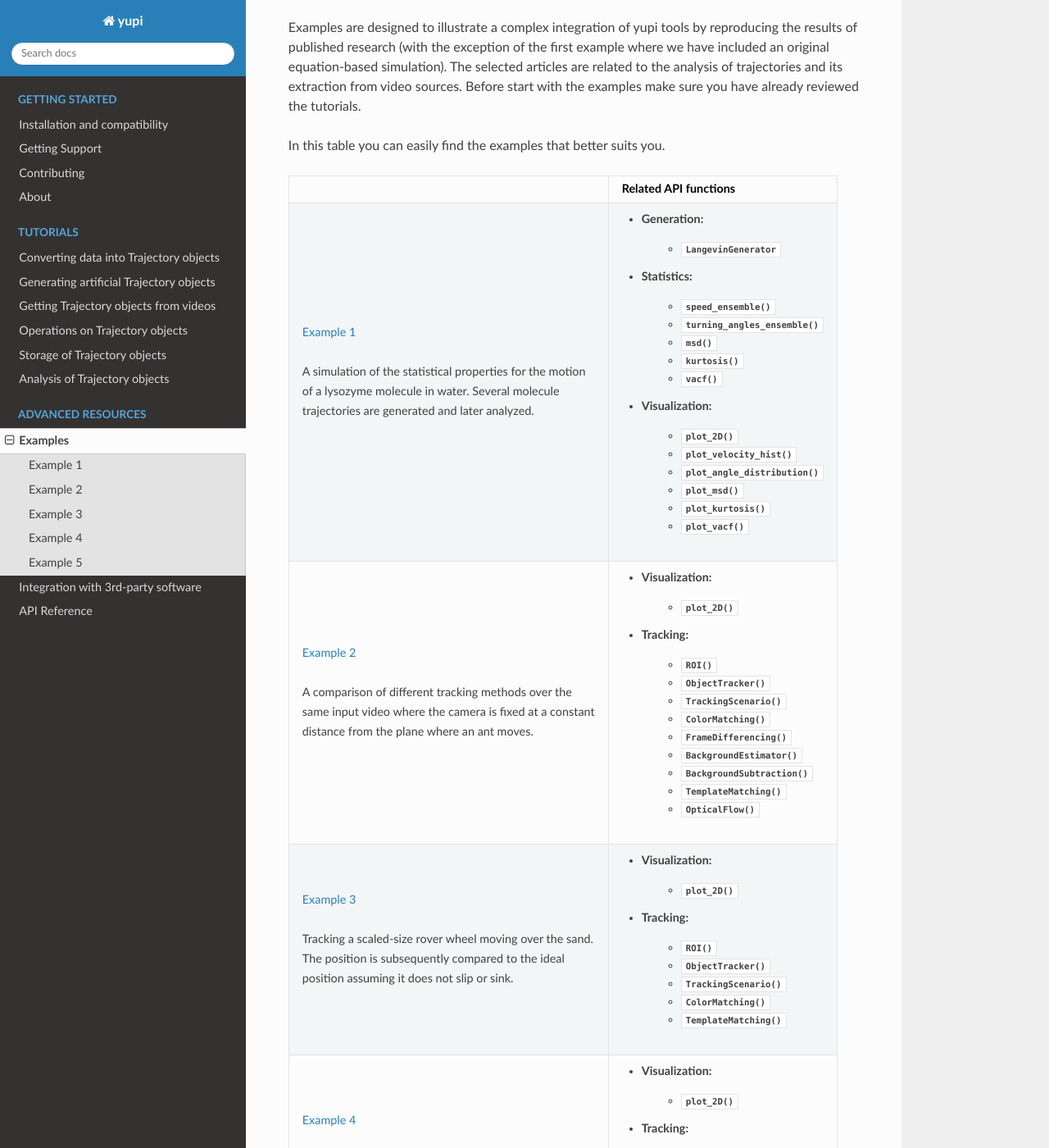
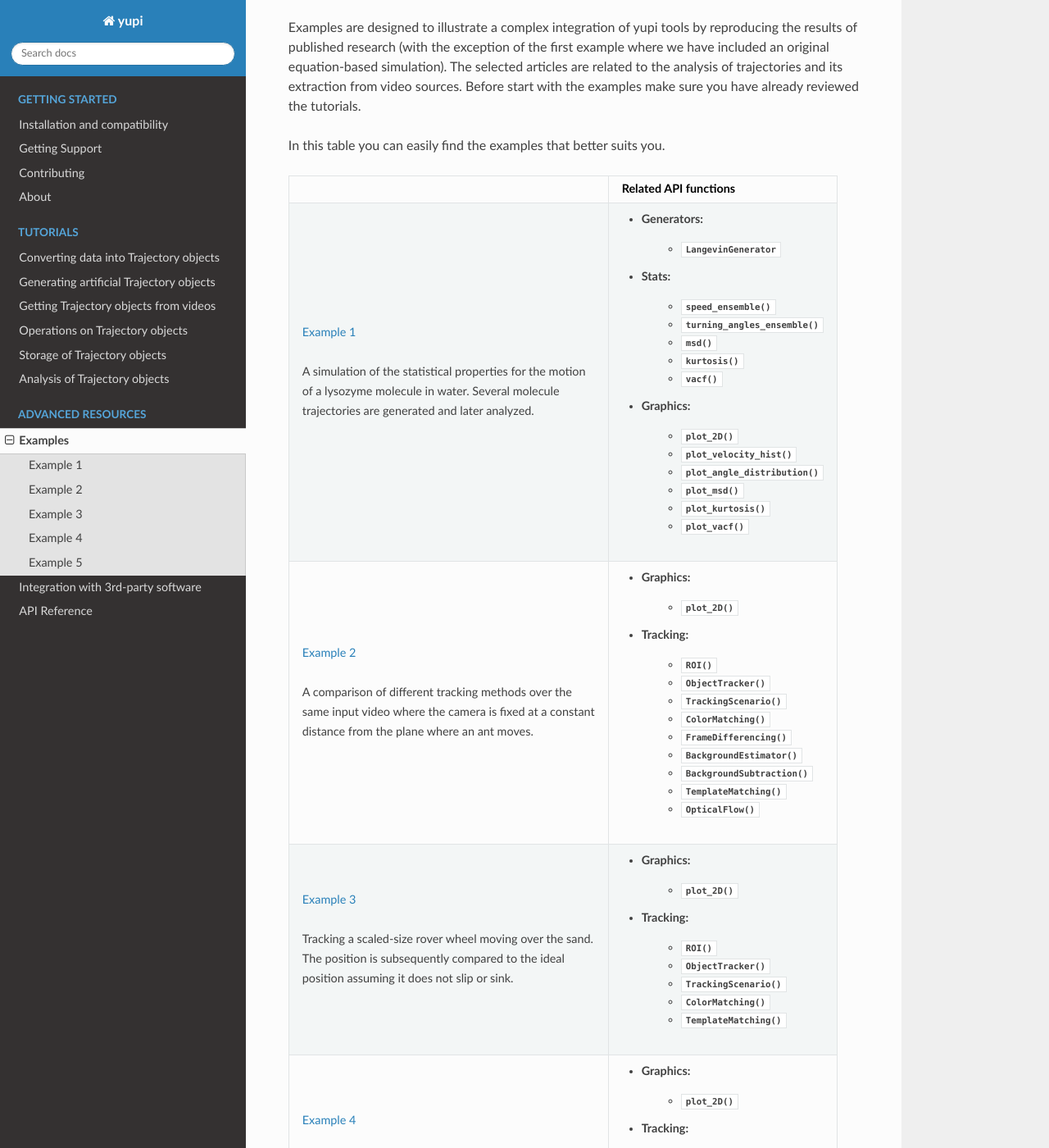
Before and after one commit to yupidevs/yupi, a Sphinx documentation site: the page built from docs/source/examples/examples.rst, in a window 1280 px wide and 1400 px high, scrolled down 234 px. Shown: the whole window at 82% size. Built offline with Sphinx 7.4.7 and the Read the Docs theme 2.0.0, drawn with Linux system fonts in a browser that asks for light colours; some of the changed text lies outside the part shown.

Commit message:
Fix examples.rst with the actual modules names

```diff
--- a/docs/source/examples/examples.rst
+++ b/docs/source/examples/examples.rst
@@ -26,15 +26,15 @@ In this table you can easily find the examples that better suits you.
        | A simulation of the statistical properties for the motion
        | of a lysozyme molecule in water. Several molecule
        | trajectories are generated and later analyzed.
-     - * Generation:
+     - * Generators:
           * :py:class:`~generators.LangevinGenerator`
-       * Statistics:
+       * Stats:
           * :py:func:`~stats.speed_ensemble`
           * :py:func:`~stats.turning_angles_ensemble`
           * :py:func:`~stats.msd`
           * :py:func:`~stats.kurtosis`
           * :py:func:`~stats.vacf`
-       * Visualization:
+       * Graphics:
           * :py:func:`~graphics.plot_2D`
           * :py:func:`~graphics.plot_velocity_hist`
           * :py:func:`~graphics.plot_angle_distribution`
@@ -46,7 +46,7 @@ In this table you can easily find the examples that better suits you.
        | A comparison of different tracking methods over the
        | same input video where the camera is fixed at a constant
        | distance from the plane where an ant moves.
-     - * Visualization:
+     - * Graphics:
           * :py:func:`~graphics.plot_2D`
        * Tracking:
           * :py:func:`~tracking.trackers.ROI`
@@ -63,7 +63,7 @@ In this table you can easily find the examples that better suits you.
        | Tracking a scaled-size rover wheel moving over the sand.
        | The position is subsequently compared to the ideal
        | position assuming it does not slip or sink.
-     - * Visualization:
+     - * Graphics:
           * :py:func:`~graphics.plot_2D`
        * Tracking:
           * :py:func:`~tracking.trackers.ROI`
@@ -75,7 +75,7 @@ In this table you can easily find the examples that better suits you.
        |
        | Tracking an intruder while penetrating a granular
        | material in a quasi 2D enviroment.
-     - * Visualization:
+     - * Graphics:
           * :py:func:`~graphics.plot_2D`
        * Tracking:
           * :py:func:`~tracking.trackers.ROI`
@@ -88,7 +88,7 @@ In this table you can easily find the examples that better suits you.
        | Simultaneous tracking of an ant and the camera
        | capturing its movement with the reconstruction of the
        | trajectory of the ant respect its initial position.
-     - * Visualization:
+     - * Graphics:
           * :py:func:`~graphics.plot_2D`
        * Tracking:
           * :py:func:`~tracking.trackers.ROI`
```
